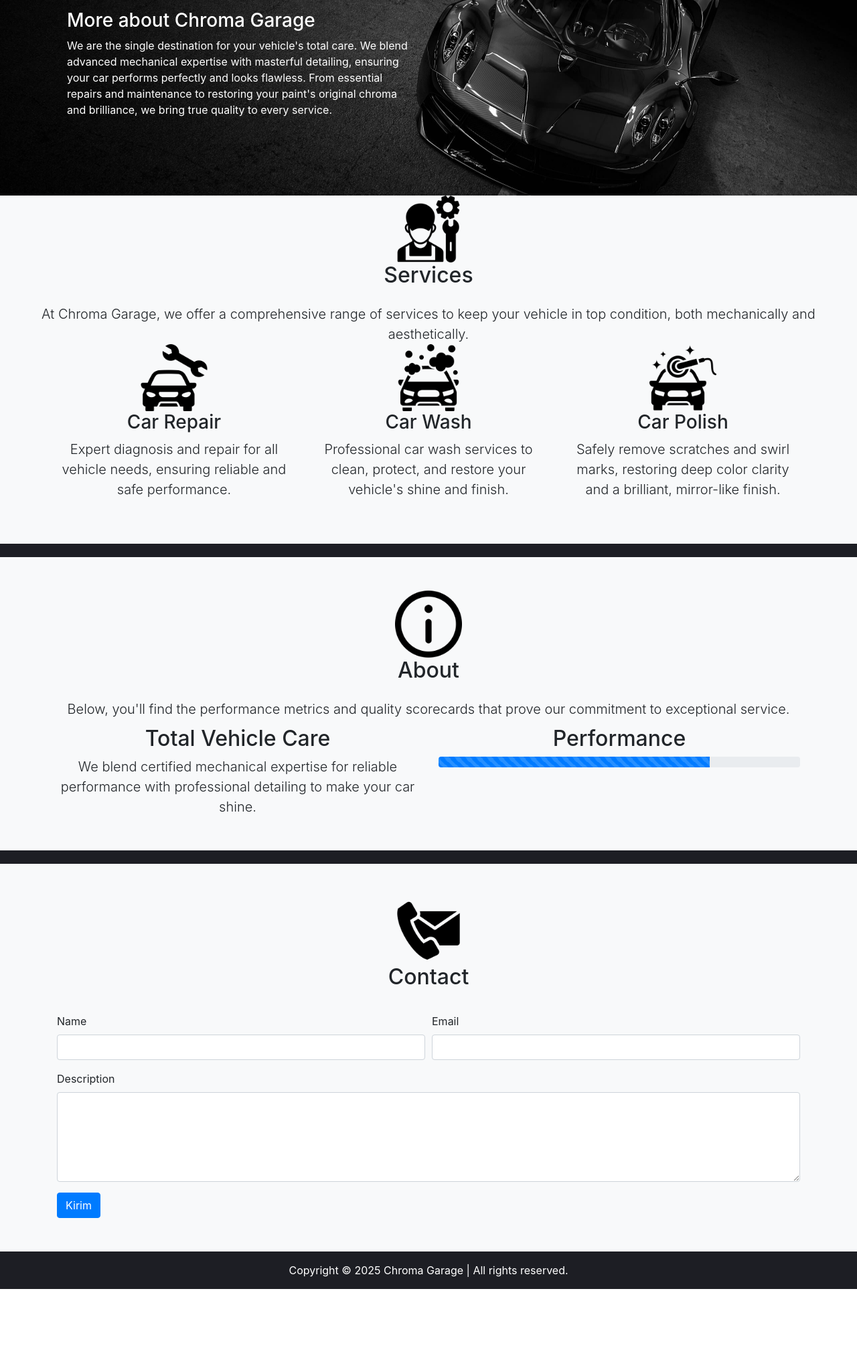
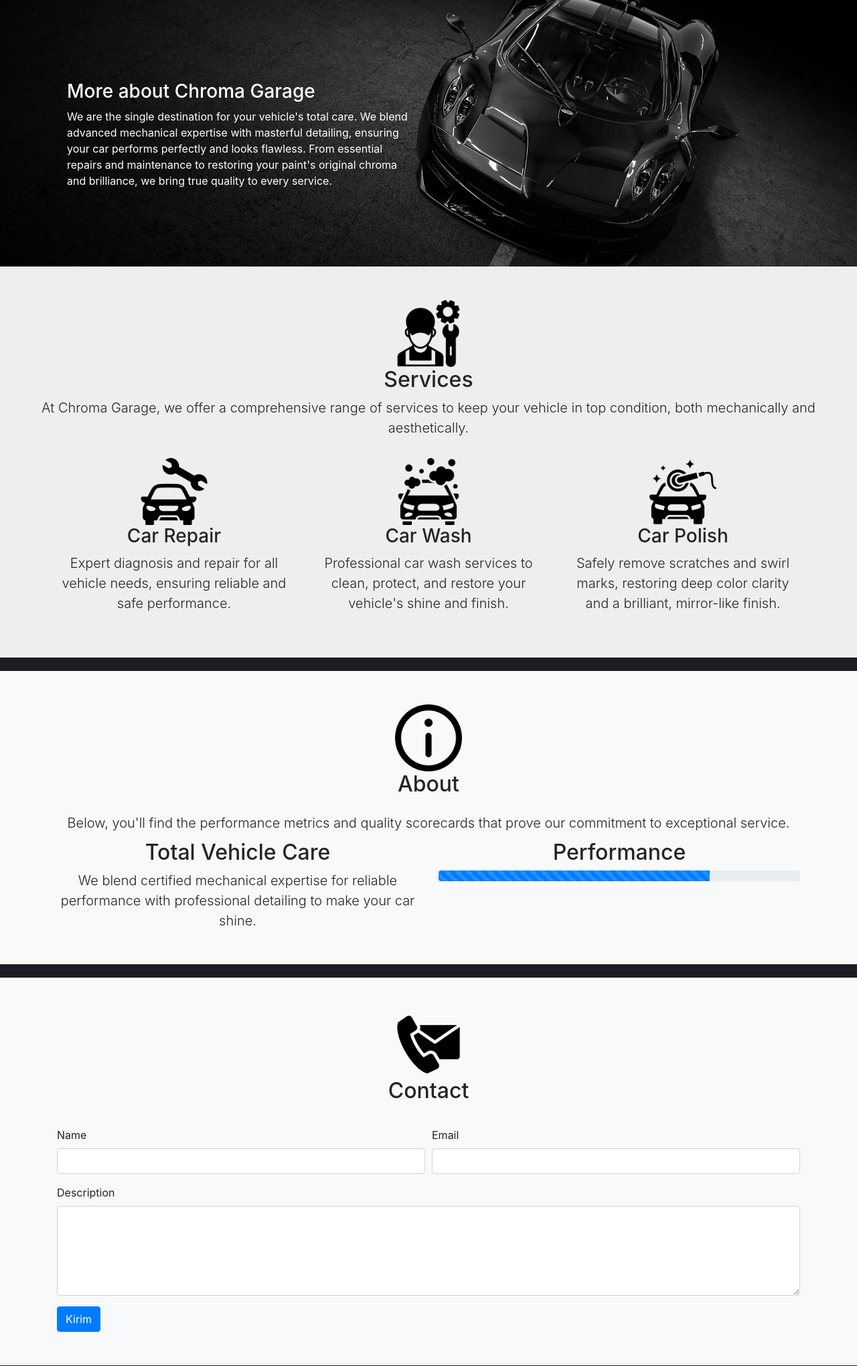
Before and after one commit to zent-aviesta/Learning-Bootstrap, a PHP site: page / in a window 1280 px wide. Shown: the part 56-2096 px from the top of the page at 67% size. Before the commit the page ends 1981 px from the top, so only its background shows below. Run offline with PHP 8.4, Linux system fonts and the light colour scheme.

Commit message:
Update v2

```diff
--- a/assets/css/style.css
+++ b/assets/css/style.css
@@ -155,7 +155,7 @@ body{
 
 .halamanhero {
 	width: 100%;
-	float: left;
+    position:relative;
 	text-align: center;
 	background-image: url("../img/car004.jpg");
     background-color: black;
@@ -167,9 +167,7 @@ body{
 	background-position: 100%;
 	background-position: center;
     z-index: 1;
-    padding-top: 70px;
-}
-.texthero{
+    padding-top: 120px;
     padding-bottom: 100px;
 }
 .servicetitle{
--- a/index.html
+++ b/index.html
@@ -14,13 +14,12 @@
         <script src="assets/js/bootstrap.bundle.min.js"></script>
     </head>
     <body>
-        <header>
-            <nav class="navbar navbar-expand-lg navbar-dark header-bg fixed-top">
+        <nav class="navbar navbar-expand-lg navbar-dark header-bg sticky-top">
             <a class="navbar-brand" href="#">
-                    <image src="assets/img/logo.png" alt="Logo" width="30" height="30" class="d-inline-block align-top">
+                <img src="assets/img/logo.png" alt="Logo" width="30" height="30" class="d-inline-block align-top">
                 Chroma Garage
             </a>
-                <button class="navbar-toggler" type="button" data-toggle="collapse" data-target="#navbarNavAltMarkup" aria-controls="navbarNavAltMarkup" aria-expanded="false" aria-label="Toggle navigation">
+            <button class="navbar-toggler" type="button" data-toggle="collapse" data-target="#navbarNavAltMarkup" aria-controls="#navbarNavAltMarkup" aria-expanded="false" aria-label="Toggle navigation">
                 <span class="navbar-toggler-icon"></span>
             </button>
             <div class="collapse navbar-collapse justify-content-end" id="navbarNavAltMarkup">
@@ -32,10 +31,9 @@
                 </div>
             </div>
         </nav>
-        </header>
-        <section class="halamanhero">
+        <header class="halamanhero">
             <div class="container">
-                <div class="texthero">
+                <div>
                     <div class="col-md-6 text-left bmargin text-white">
                         <h3 class=" roboto-slab uppercase less-mar3">More about Chroma Garage</h3>
                     <div class="title-line-9 less-margin align-center"></div>
@@ -43,32 +41,32 @@
                     </div>
                 </div>
             </div>
-        </section>
-        <section class="halamanservis bg-light text-center">
-           <div>
-                <image src="assets/img/mechanic.png" alt="car-repair" width="100">
-                <h2 class="section-heading mb-4">Services</h2>
+        </header>
+        <section class="halamanservis text-center">
+           <div class="servicetitle">
+                <img src="assets/img/mechanic.png" alt="car-repair" width="100">
+                <h2 class="section-heading">Services</h2>
                 <p class="lead mb-0">At Chroma Garage, we offer a comprehensive range of services to keep your vehicle in top condition, both mechanically and aesthetically.</p>
            </div>
             <div class="container">
                 <div class="row">
                     <div class="col-lg-4">
                         <div class="mx-auto mb-5 mb-lg-0 mb-lg-3">
-                            <image src="assets/img/car-repair.png" alt="car-repair" width="100">
+                            <img src="assets/img/car-repair.png" alt="car-repair" width="100">
                             <h3>Car Repair</h3>
                             <p class="lead mb-0">Expert diagnosis and repair for all vehicle needs, ensuring reliable and safe performance.</p>
                         </div>
                     </div>
                     <div class="col-lg-4">
                         <div class="mx-auto mb-5 mb-lg-0 mb-lg-3">
-                            <image src="assets/img/car-wash.png" alt="car-wash" width="100">
+                            <img src="assets/img/car-wash.png" alt="car-wash" width="100">
                             <h3>Car Wash</h3>
                             <p class="lead mb-0">Professional car wash services to clean, protect, and restore your vehicle's shine and finish.</p>
                         </div>
                     </div>
                     <div class="col-lg-4">
                         <div class="features-icons-item mx-auto mb-0 mb-lg-3">
-                            <image src="assets/img/car-polish.png" alt="car-polish" width="100">
+                            <img src="assets/img/car-polish.png" alt="car-polish" width="100">
                             <h3>Car Polish</h3>
                             <p class="lead mb-0">Safely remove scratches and swirl marks, restoring deep color clarity and a brilliant, mirror-like finish.</p>
                         </div>
@@ -78,7 +76,7 @@
         </section>
         <section class="halamanabout text-center bg-light">
             <div class="abouttitle">
-                <image src="assets/img/information.png" alt="car-repair" width="100">
+                <img src="assets/img/information.png" alt="car-repair" width="100">
                 <h2 class="section-heading mb-4">About</h2>
                 <p class="lead mb-0">Below, you'll find the performance metrics and quality scorecards that prove our commitment to exceptional service.</p>
             </div>
@@ -99,7 +97,7 @@
         </section>
         <section class="halamancontact text-center bg-light">
             <div class="abouttitle">
-                <image src="assets/img/contact.png" alt="car-repair" width="100">
+                <img src="assets/img/contact.png" alt="car-repair" width="100">
                 <h2 class="section-heading mb-4">Contact</h2>
             </div>
             <div class="container">
@@ -107,16 +105,16 @@
                     <div class="form-row">
                         <div class="form-group col-md-6">
                         <label for="inputNama">Name</label>
-                        <input type="nama" class="form-control" id="inputnama">
+                        <input type="text" class="form-control" id="inputNama">
                         </div>
                         <div class="form-group col-md-6">
                         <label for="inputEmail">Email</label>
-                        <input type="email" class="form-control" id="inputemail">
+                        <input type="email" class="form-control" id="inputEmail">
                         </div>
                     </div>
                     <div class="form-group">
-                        <label for="inputAddress">Description</label>
-                        <textarea type="text" class="form-control" id="inputKeterangan" rows="5"></textarea>
+                        <label for="inputKeterangan">Description</label>
+                        <textarea class="form-control" id="inputKeterangan" rows="5"></textarea>
                     </div>
                     <button type="submit" class="btn btn-primary" data-toggle="modal" data-target="#exampleModal">Kirim</button>
                     <!-- Modal -->
@@ -124,7 +122,7 @@
                         <div class="modal-dialog">
                             <div class="modal-content">
                             <div class="modal-header">
-                                <h5 class="modal-title" id="exampleModalLabel">Your massage has been sent</h5>
+                                <h5 class="modal-title" id="exampleModalLabel">Your message has been sent</h5>
                                 <button type="button" class="close" data-dismiss="modal" aria-label="Close">
                                 <span aria-hidden="true">&times;</span>
                                 </button>
@@ -133,10 +131,6 @@
                                     Thank you for your support, suggestions, and criticism of Chroma Garage. We will respond as soon as possible.
                                 </div>
                                 <div class="modal-footer">
-                                    <button type="button" class="btn btn-secondary" data-dismiss="modal">Close</button>
-                                </div>
-                            </div>
-                        </div>
                                 </div>
                 </form>
             </div>
```
Lines whose indentation alone changed are shown as unchanged.
